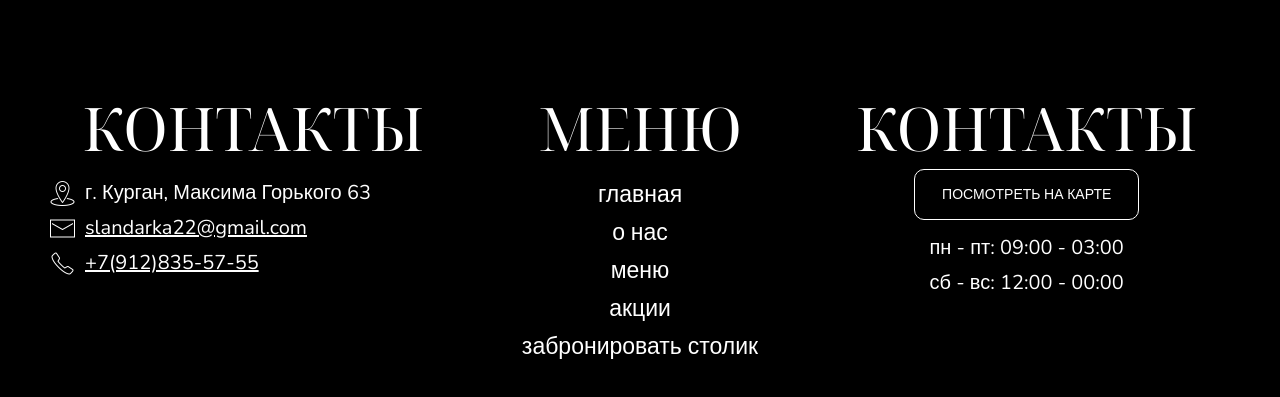
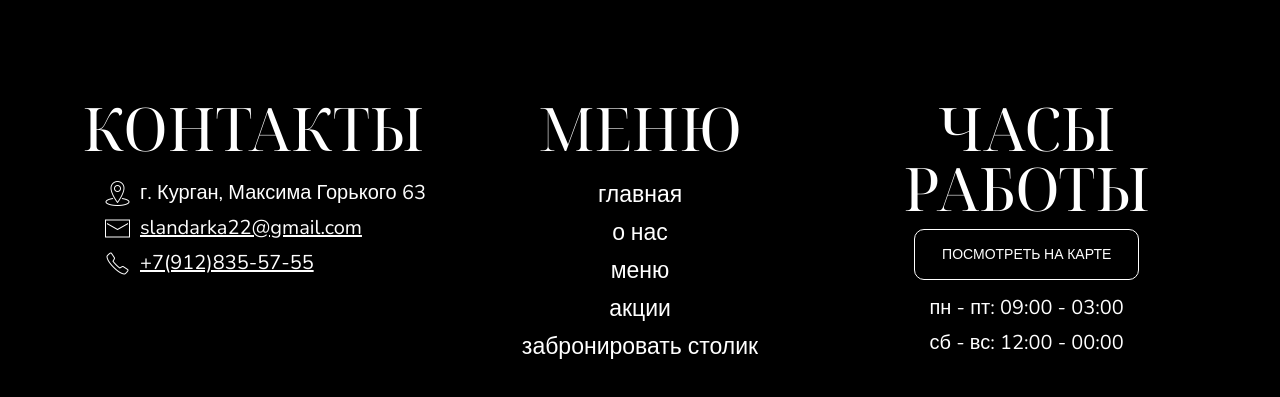
Before and after one commit to herenemy/Gorkiy_hookah.ru, a website built with Parcel: page index.html in a window 1280 px wide. Shown: the part 3625-4022 px from the top of the page. Built offline with nearby package versions, Linux system fonts and the light colour scheme; a web font is replaced by a local one.

Commit message:
footer font size changed

```diff
--- a/index.html
+++ b/index.html
@@ -592,7 +592,7 @@
                 </div>
                 <div class="footer__col">
 
-                    <h3 class="section__title section__title_footer">Контакты</h3>
+                    <h3 class="section__title section__title_footer">Часы работы</h3>
                     <div class="footer__col-info">
                         <a href="/" class="btn btn_menu btn_footer">Посмотреть на карте</a>
                         <div class="footer__block-hours">
--- a/src/assets/css/footer.css
+++ b/src/assets/css/footer.css
@@ -108,11 +108,8 @@ b{
 
 .section__title_footer {
     margin-bottom: 25px;
+    font-size: 40px;
     text-align: center;
-}
-
-.section__title_footer-nav {
-
 }
 
 .footer__col {
@@ -139,7 +136,7 @@ b{
 .footer__block-address,
 .footer__block-mail,
 .footer__block-phone {
-    margin: 0 0 15px 25px;
+    margin: 0 0 15px 80px;
 }
 
 .footer__block-mail a {
```
